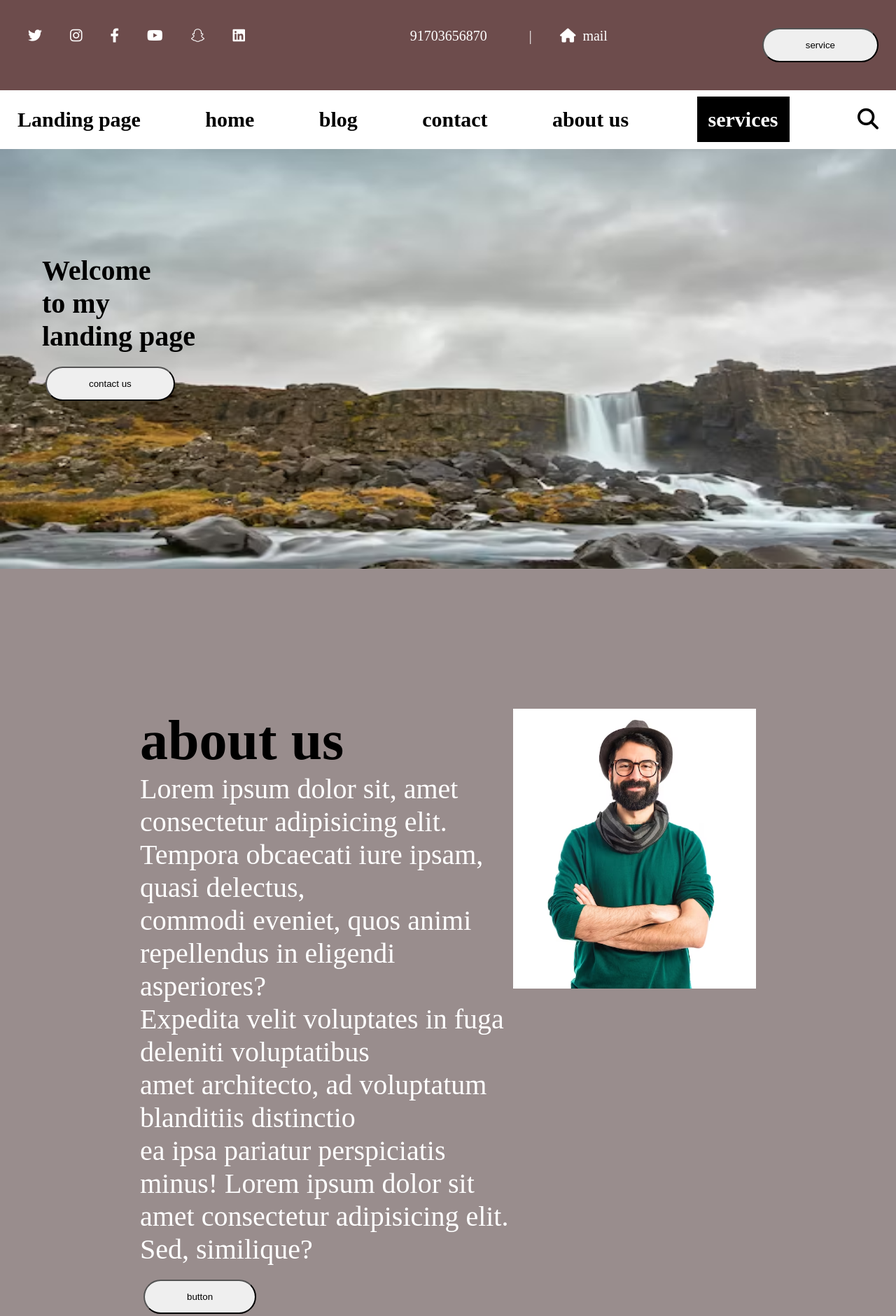
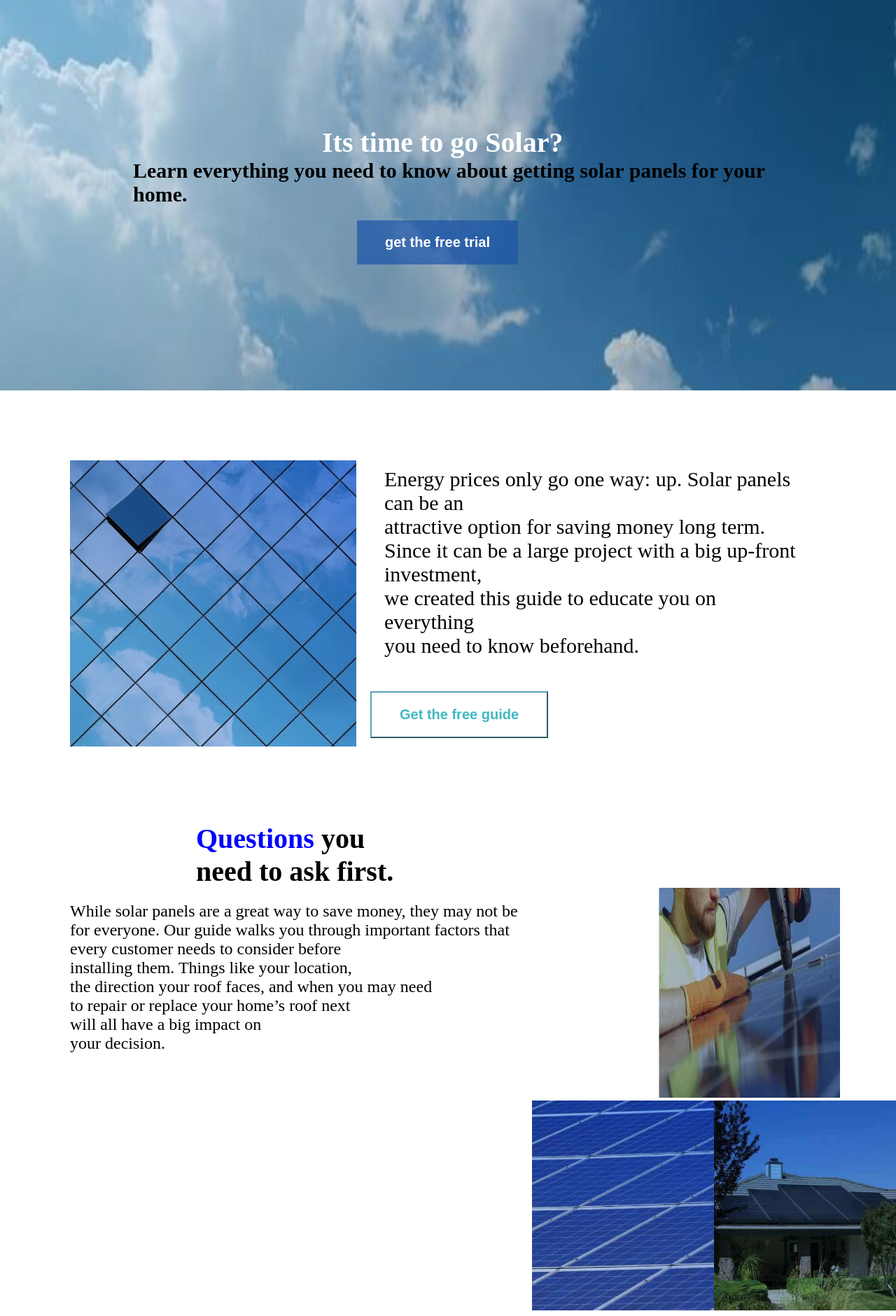
Before and after one commit to mansi0998/landing-page, a plain HTML site: page index.html in a window 1280 px wide. Shown: the top 1881 px of the page at 70% size. Drawn offline with Linux system fonts and the light colour scheme.

Commit message:
Add files via upload

```diff
--- a/index.html
+++ b/index.html
@@ -2,97 +2,81 @@
 <html lang="en">
 <head>
     <meta charset="UTF-8">
-    <meta name="viewport" content="width=device-width, initial-scale=1.0">
+    <meta name="viewport" content="width=, initial-scale=1.0">
     <title>Document</title>
     <link rel="stylesheet" href="style.css">
     <link rel="stylesheet" href="https://cdnjs.cloudflare.com/ajax/libs/font-awesome/6.4.2/css/all.min.css" integrity="sha512-z3gLpd7yknf1YoNbCzqRKc4qyor8gaKU1qmn+CShxbuBusANI9QpRohGBreCFkKxLhei6S9CQXFEbbKuqLg0DA==" crossorigin="anonymous" referrerpolicy="no-referrer" />
 </head>
 <body>
     <header>
-        <nav><div class="navigation">
-            <div class="options" >
-            <div class="twitter" > <i class="fa-brands fa-twitter"></i></div>
-            <div class="twitter"> <i class="fa-brands fa-instagram"></i></div>
-            <div class="twitter"> <i class="fa-brands fa-facebook-f"></i></div>
-            <div class="twitter"><i class="fa-brands fa-youtube"></i></div>
-            <div class="twitter" ><i class="fa-brands fa-snapchat"></i> </div>
-            <div class="twitter"> <i class="fa-brands fa-linkedin"></i></div>
+        <nav>
+            <div class="mainhead">
+                <h1 class="heading">  Its time to go Solar?</h1>
+                <h2 class="heading2">Learn everything you need to know about getting solar panels for your home.</h2>
+                <button class="btn"><h2>get the free trial</h2></button>
             </div>
-            <div class="details">
-            <div class="twitter " ><a  class="phn" href="tel:+91 91703656870">91703656870</a>
-            &nbsp; &nbsp; </div>
-            <span class="twitter">|</span>
-            <div class="twitter "> <i class="fa-solid fa-house"></i>&nbsp;  <a class="phn" href="mailto:mansijaiswal333@gmail.com">mail</a></div>
+        </nav>
+        <div class="bodypart">
+            <div>
+                <img src="unnamed.jpg" alt="">
             </div>
-            <div>
-            <div class="twitter"><button class="btn" >service</button></div>
-            </div>
-        </div></nav>
-        <div class="landing">
-            <div class="page">Landing page</div>
-            <div class="page"> home</div>
-            <div class="page"> blog</div>
-            <div class="page">contact</div>
-            <div class="page">about us</div>
-            <div class="page "><span id="span">services</span> </div>
-            <div class="page"><i class="fa-solid fa-magnifying-glass"></i> </div>
-
-
-
+            <div><p class="paragrapgh">Energy prices only go one way: up. Solar panels can be an <br> attractive option for saving money long term. <br> Since it can be a large project with a big up-front <br> investment,
+                <br> we created this guide to educate you on everything
+                <br> you need to know beforehand.</p>
+                <br>
+            <button class=" btn2" ><h2>Get the free guide</h2></button></div>
 
         </div>
-        <div class="mainhead">
-            <h1 class="welcome">Welcome <br>to my <br>landing page
-                <br>
-                <button class="btn">contact us</button> </h1>
+        <div class="body">
 
+        <h1 class="heading3" ><span class="Question">Questions </span> you <br> need to ask first.</h1>
+        <div class="body2">
 
+        <div class="paragrapgh2">While solar panels are a great way to save money, they may not be <br> for everyone. Our guide walks you through important factors that <br>  every customer needs to consider before <br>installing them. Things like your location, <br> the direction your roof faces, and when you may need <br> to repair or replace your home’s roof next <br> will all have a big impact on <br>  your decision.</div>
+        <div> <img src="download.jpg" alt="" width="260px" height="300px">
+        </div>
+        </div>
+        </div>
+        <div class="image">
+            <div class="image1"><img src="download (1).jpg" alt="" height="300px" width="260px"></div>
+            <div><img src="download (2).jpg" alt="" height="300px" width="260px"></div>
+        </div>
+        <div class="bodypart">
+            <div  > <img src="download.jpg" height="400px" ></div>
+            <div> <h1 class="heading2">How much will it <span class="Question">cost?</span> </h1>
+                 <p class="paragrapgh2">The up front costs of installing solar panels usually range between $10-25K (and sometimes even higher). Explore all the factors that go into determining the final price of buying and installing panels on your home, as well as options for financing them over time.</p>
+                <button class="btn2"><h2>Get the free guide</h2> </button></div>
+        </div>
+        <div class="bodypart">
 
-
-
-
-
-
+            <div> <h1 class="heading2">How quickly is technology <span class="Question">improving?</span> </h1>
+            <p class="paragrapgh2">Solar technology has improved dramatically over the last decade. So you may be considering waiting longer for the technology to mature and prices to drop. Our guide analyzes pricing trends versus technological improvements over the last decade so you get a better idea of when the right time to invest is.</p>
+        <button class="btn2"><h2>get the free guide</h2></button></div>
+        <div><img src="download (1).jpg" alt="" height="500px" ></div>
 
         </div>
-        <div class="music">
-            <div> </div>
-            <div></div>
-            <div></div>
+        <div class="bodypart">
+            <div> <img src="download (2).jpg" alt="" height="500px"></div>
+            <div> <h1 class="heading2">When will you see <span>ROI?</span> </h1>
+            <p class="paragrapgh2">This will be different for everyone as it’s based on your geography, climate, energy needs, and even the location and position of your home. Our guide can help you break down all of these factors to get a better idea of how long it will be until you see a return on your solar panel investment.</p>
+        <button class="btn2" ><h2> Get the free guide </h2></button></div>
+
         </div>
-        <div class="lorem">
-            <div > <h1 id="heading">about us</h1>
-            <span id="us">Lorem ipsum dolor sit, amet consectetur adipisicing elit.
-                <br> Tempora obcaecati iure ipsam, quasi delectus,
-                <br> commodi eveniet, quos animi repellendus in eligendi asperiores?
-                <br> Expedita velit voluptates in fuga deleniti voluptatibus
-                <br> amet architecto, ad voluptatum blanditiis distinctio
-                 <br> ea ipsa pariatur perspiciatis minus!
-                Lorem ipsum dolor sit amet consectetur adipisicing elit.
-                <br> Sed, similique?</span>
-        <h1 ><button class="btn">button</button></h1></div>
+        <footer><div class="footer  ">
+           <center><h1 id="footerhead" >Find out if solar is right for you.</h1>
+            <h2  id="footerheading2">Learn everything you need to know about getting solar panels for your home.</h2>
+        <button  id="footerbtn"><h2>get the free guide</h2></button>
+    </center></div>
+        <div class="footerdiv"><center>
+            <span class="footerspan">
+            <i style="color: white;" class="fa-brands fa-facebook-f"></i>
 
-            <div > <img src="artist-white_1368-3546.avif" alt="" height="400px"></div>
-        </div>
-        <div class="Our_services">
-          <center>  <h1 id="ser"> Our services</h1></center>
-        <div class="user">
-            <div class="exp">
-                <h1>User Experience</h1>
-            <p class="para">Lorem ipsum dolor sit amet consectetur adipisicing
-                <br> elit. Cupiditate, fugit minima? Explicabo, <br>reprehenderit eveniet autem saepe <br> fugiat quas, assumenda commodi dicta <br> modi ex itaque eligendi enim numquam <br> sint architecto eius.</p></div>
-            <div class="exp"><h1>creative design</h1>
-            <p class="para">Lorem ipsum dolor sit amet consectetur,<br> adipisicing elit. Facilis,<br> Ex voluptatibus impedit perspiciatis vitae, exercitationem <br> dicta! Sed dolor atque blanditiis, <br> quis error nulla doloribus unde quam <br> voluptates, in sequi.</p> </div>
-            <div class="exp"> <h1>friendly nature</h1>
-            <p class="para">Lorem ipsum dolor sit amet <br>
-                 consectetur adipisicing <br> Ullam iusto fuga aspernatur <br> hic eveniet aperiam quam maiores fugiat dolores tempora! <br> Accusamus dignissimos non,<br> beatae ipsum exercitationem <br> dolore assumenda hic velit.</p></div>
-        </div>
-        </div>
-        <footer>
-            <div id="footer"> &copy;Mansi2023</div>
-        </footer>
+        </span>
+      <span class="footerdiv">  <i style="color: white;" class="fa-brands fa-linkedin-in"></i></span>
+        <span class="footerdiv"><i style="color: white;" class="fa-brands fa-youtube"></i></span>
+        <span class="footerdiv "><i style="color: white;" class="fa-brands fa-instagram"></i></span>
+    </center></div></footer>
+    </header>
 
-
-    </header>
 </body>
 </html>
--- a/style.css
+++ b/style.css
@@ -4,124 +4,131 @@
     box-sizing: border-box;
 }
 body{
-    background-color:rgb(153, 141, 141);
-}
-.navigation{
-    display: flex;
-    justify-content: space-between;
-    background-color: rgb(109, 76, 76);
+    background-image: url('360_F_535654882_L1e6LE11VyVmnmPAWHHPv8bkG6gJESk4.jpg');
+    background-repeat: no-repeat;
+    background-size: 100% 100%;
+    height: 1000px;
 
 }
-.options{
-    display: flex;
-    margin: 20px;
+.mainhead{
+    margin: 180px;
+}
+.heading{
+    color: white;
+    font-size: 40px;
+    margin-left: 280px;
+
+}
+.heading2{
+    font-size:30px;
+    padding-left: 10px;
 
 
 }
-.details{
-    display: flex;
-    margin: 20px;
+.mainheading{
+    margin-left: 100px;
 }
-.twitter{
-    padding: 20px;
-    font-size: 20px;
-    color: white;
+.heading3{
+    font-size: 40px;
+    margin-left: 280px;
+    color: black;
+
 }
 .btn{
-    padding: 15px 60px;
-    border-radius: 30px;
-    margin: 20px 5px;
-
+    /* padding: 20px; */
+    margin-left: 330px;
+    color: white;
+    background-color: rgba(27, 84, 168, 0.699);
+    margin-top: 20px;
+    padding: 20px 40px;
+    border: none;
 }
-.landing{
+.bodypart{
     display: flex;
     justify-content: space-between;
     background-color: white;
-    font-weight: bold;
+    padding: 100px;
 }
-.page{
-    padding: 20px;
-    margin: 5px;
-    font-size: 30px;
+.body2{
+    display: flex;
+    justify-content: space-between;
+    margin: 0 80px;
 
 }
-#span{
-    background-color: black;
-    color: white;
-    padding: 16px;
-    margin: 5px;
+.paragrapgh2{
+    font-size: 24px;
+    margin-top: 20px;
+    margin: 20px;
+
 }
-.mainhead{
-    background-image: url('photo-1675717402720-9e93c2024be8.avif');
+.paragrapgh{
+    font-size: 30px;
+    padding: 10px 20px;
+    margin: 0 20px;
+}
+.btn2{
+    padding: 20px 40px;
+    color: rgb(63, 185, 194);
+    background-color: white;
+    margin: 20px;
+    border-color: rgb(90, 162, 190);
+}
+.Question{
+    color: blue;
+}
+.body{
+    background-color: white;
+
+
+}
+.image{
+    background-color: white;
+    display: flex;
+
+    margin-left: 760px;
+
+}
+.footer{
+    background-image: url('360_F_535654882_L1e6LE11VyVmnmPAWHHPv8bkG6gJESk4.jpg');
     background-repeat: no-repeat;
     background-size: 100% 100%;
-    height: 600px;
-
+    height: 300px;
+    padding-top: 40px;
 }
-.welcome{
-    padding: 150px 60px;
-    font-size: 40px;
+#footerhead{
+    color: white;
+    padding-bottom: 10px;
+    font-size: 60px;
 
 }
 
-.lorem{
-    display: flex;
-    justify-content: space-between;
-    margin: 200px;
-}
-.music{
-    display: flex;
-    justify-content: space-between;
-}
-.phn{
-    text-decoration: none;
+#footerheading2{
+    padding: 10px;
     color: white;
 }
-#heading{
-    font-size: 80px;
+#footerbtn{
+    padding: 10px 30px;
+    color: white;
+    background-color: rgb(46, 84, 119);
+    border: none;
 }
-#us{
-    font-size: 40px;
+.footerdiv{
+    background-color: black;
+    height: 40px;
+    padding: 10px;
+    font-size: 15px;
+
+}
+.btn:hover{
+    background-color: rgb(24, 24, 167);
+    transition-delay: 0.2s;
+
+}
+.btn2:hover{
+    background-color: blue;
     color: white;
 }
-#button{
-    margin: 60px;
-    padding: 40px;
+#footerbtn:hover{
+    background-color: white;
+    color: blue;
 }
-.user{
-    display: flex;
-    justify-content: space-evenly;
-    color: white;
-
-
-}
-.twitter:hover{
-    background-color: black;
-    color: white;
-}
-.btn:hover{
-    background-color: rgb(116, 113, 113);
-    color: white;
-}
-.exp{
-    background-color: rgb(80, 77, 77);
-    color: white;
-    border-radius: 20px;
-    padding: 20px;
-}
-.para{
-    padding: 10px;
-    font-size: 20px;
-}
-#ser{
-    margin: 30px;
-    font-size: 70px;
-}
-#footer{
-    background-color: rgb(77, 71, 71);
-    height: 50px;
-    margin-top: 50px;
-    text-align: center;
-    font-size: 20px;
-    color: white;
-}
```
Also changed, not shown: 360_F_535654882_L1e6LE11VyVmnmPAWHHPv8bkG6gJESk4.jpg (added), download (1).jpg (added), download (2).jpg (added), download.jpg (added), unnamed.jpg (added).
